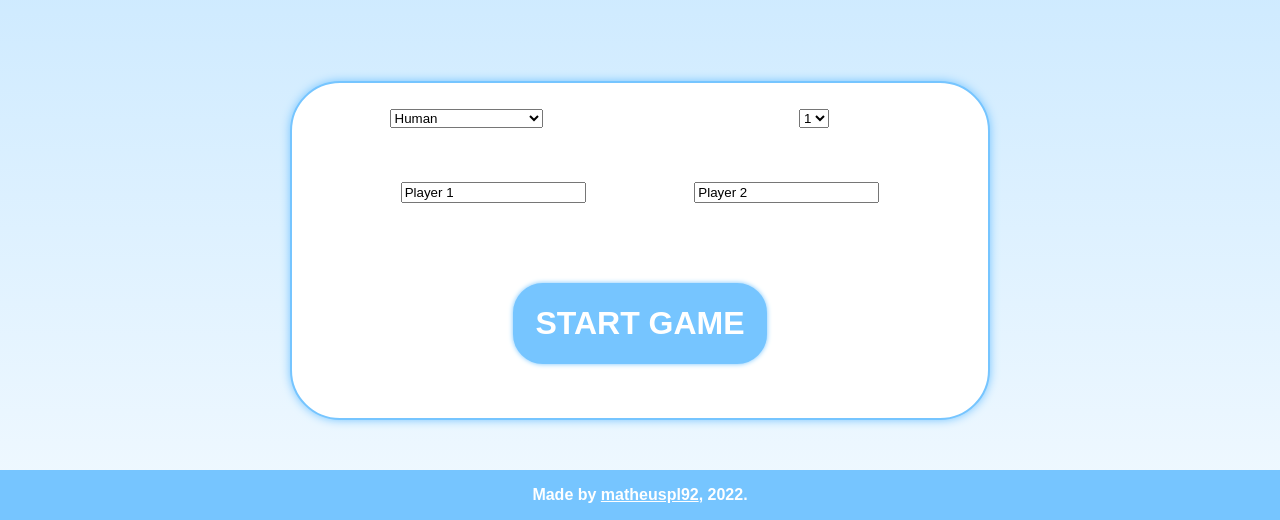
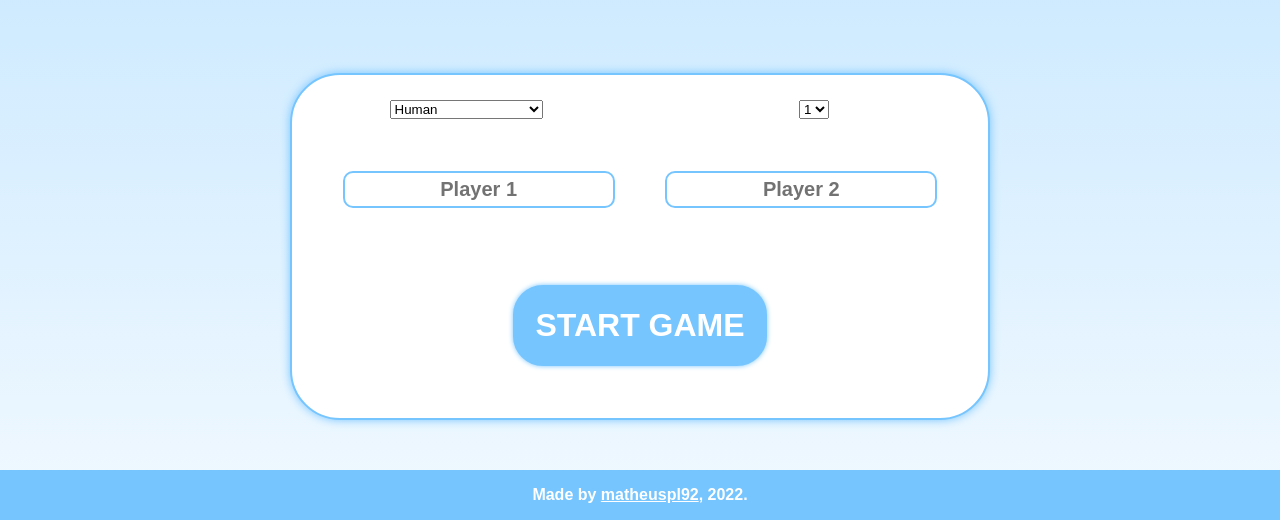
Before and after one commit to matheuspl92/tic-tac-toe, a plain HTML site: page index.html in a window 1280 px wide. Shown: the part 280-800 px from the top of the page. Drawn offline with Linux system fonts and the light colour scheme.

Commit message:
Add styling to name inputs

```diff
--- a/index.html
+++ b/index.html
@@ -32,8 +32,8 @@
                     </select>
                 </div>
                 <div class="names-input">
-                    <input type="text" name="playerOneName" id="name-input1" value="Player 1">
-                    <input type="text" name="playerTwoName" id="name-input2" value="Player 2">
+                    <input type="text" name="playerOneName" id="name-input1" value="Player 1" maxlength="11">
+                    <input type="text" name="playerTwoName" id="name-input2" value="Player 2" maxlength="11">
                 </div>
             </div>
             <div class="start-container">
--- a/style.css
+++ b/style.css
@@ -128,6 +128,26 @@ h1 {
 	display: flex;
 	align-items: center;
 	justify-content:space-evenly;
+}
+
+input {
+	text-align: center;
+	color: var(--gray1);
+	border: 2px solid var(--blue1);
+	border-radius: 10px;
+	font-size: 1.25em;
+	font-weight: bold;
+	padding: 5px 0px;
+	transition: filter .2s;
+}
+
+input:hover {
+	filter: brightness(95%);
+}
+
+input:focus {
+	background: var(--blue2);
+	outline: 2px solid var(--blue1);
 }
 
 /* 3.2.2 Start container */
```
